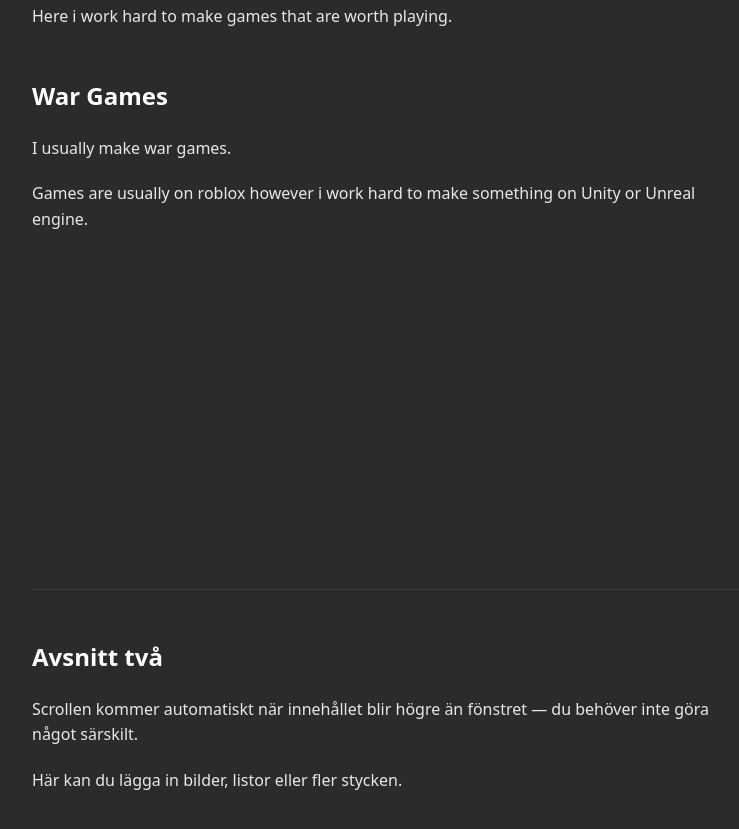
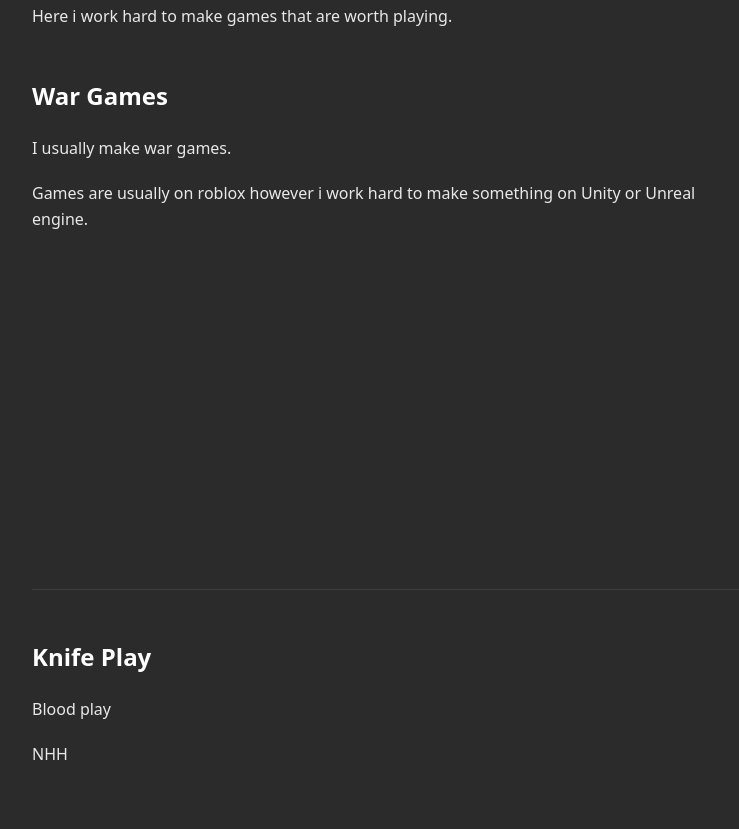
Before and after one commit to Shrimpsteromg/Shrimpsteromg.github.io, a plain HTML site: page index.html in a window 1280 px wide. Shown: the part 133-962 px from the top of the page, without its empty margins (248-987 px from the left). Drawn offline with Linux system fonts and the light colour scheme.

Commit message:
Update index.html

```diff
--- a/index.html
+++ b/index.html
@@ -71,9 +71,9 @@
     </section>
 
     <section id="tva">
-      <h2>Avsnitt två</h2>
-      <p>Scrollen kommer automatiskt när innehållet blir högre än fönstret — du behöver inte göra något särskilt.</p>
-      <p>Här kan du lägga in bilder, listor eller fler stycken.</p>
+      <h2>Knife Play</h2>
+      <p>Blood play</p>
+      <p>NHH</p>
     </section>
 
     <section id="tre">
```
